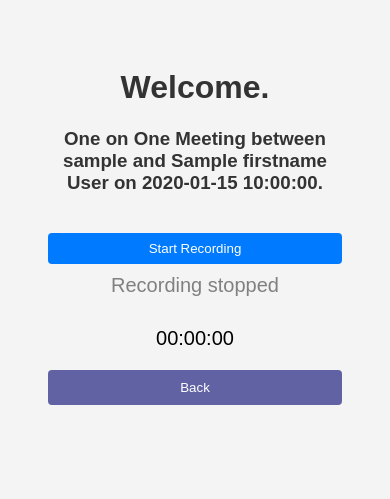
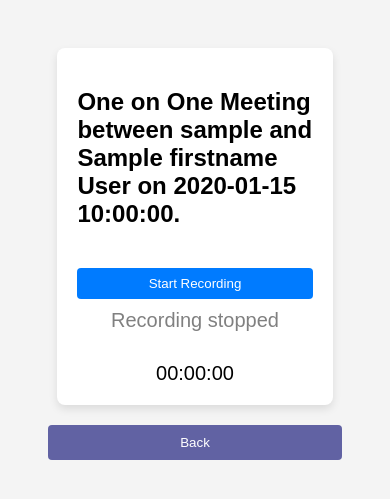
Before and after one commit to dhill246/Meetings, a Flask app: template templates/record.html in a window 390 px wide. Shown: the top 499 px of the page. Run offline with Flask 3, Linux system fonts and the light colour scheme; the template is opened without the code that fills it: most values are stand-ins (such as "Sample title", 1, 10 or a date in 2020); some libraries are stand-ins or nearby versions.

Commit message:
Improve formatting for mobile and computer

```diff
--- a/templates/index.html
+++ b/templates/index.html
@@ -13,7 +13,7 @@
         padding: 20px;
         border-radius: 8px;
         box-shadow: 0 4px 8px rgba(0, 0, 0, 0.1);
-        width: 300px;
+        width: 80%;
         margin: auto;
       }
       h1 {
@@ -50,8 +50,8 @@
     </style>
   </head>
   <body>
-    <h1>Select your name and enter the name of your direct report.</h1>
     <form method="POST">
+      <h1>Select your name and enter the name of your direct report.</h1>
       <p>Your Name:</p>
       <select id="username" name="username" required>
         <option value="Dave Dorste">Dave Dorste</option>
--- a/templates/record.html
+++ b/templates/record.html
@@ -8,6 +8,14 @@
         font-family: "Arial", sans-serif;
         background-color: #f4f4f4;
         padding: 40px;
+      }
+      #mainContainer {
+        background-color: #fff;
+        padding: 20px;
+        border-radius: 8px;
+        box-shadow: 0 4px 8px rgba(0, 0, 0, 0.1);
+        width: 80%;
+        margin: auto;
       }
       form,
       #statusMessage,
@@ -118,23 +126,31 @@
     </style>
   </head>
   <body>
-    <h1>Welcome.</h1>
-    <h3>
-      One on One Meeting between {{ username }} and {{ firstname }} {{ lastname
-      }} on {{ date }}.
-    </h3>
-    <button id="startButton" onclick="startRecording()">Start Recording</button>
+    <div id="mainContainer">
+      <h2>
+        One on One Meeting between {{ username }} and {{ firstname }} {{
+        lastname }} on {{ date }}.
+      </h2>
+      <button id="startButton" onclick="startRecording()">
+        Start Recording
+      </button>
       <button id="stopButton" onclick="stopRecording()" style="display: none">
         End and Save Recording
       </button>
       <button id="pauseButton" onclick="pauseRecording()" style="display: none">
         Pause Recording
       </button>
-    <button id="resumeButton" onclick="resumeRecording()" style="display: none">
+      <button
+        id="resumeButton"
+        onclick="resumeRecording()"
+        style="display: none"
+      >
         Resume Recording
       </button>
       <div id="statusMessage" style="display: none">Recording Complete</div>
-    <div id="recordingStatus" class="recording-stopped">Recording stopped</div>
+      <div id="recordingStatus" class="recording-stopped">
+        Recording stopped
+      </div>
       <div id="timer">00:00:00</div>
       <div id="warningMessage">
         5 minutes remaining until meeting automatically terminates.
@@ -145,6 +161,7 @@
       >
         If the meeting is paused for more than 15 minutes, the meeting will be
         terminated.
+      </div>
     </div>
     <button id="backButton" onclick="goBack()">Back</button>
     <script>
```
Also changed, not shown: 1 other file. Lines whose indentation alone changed are shown as unchanged.
